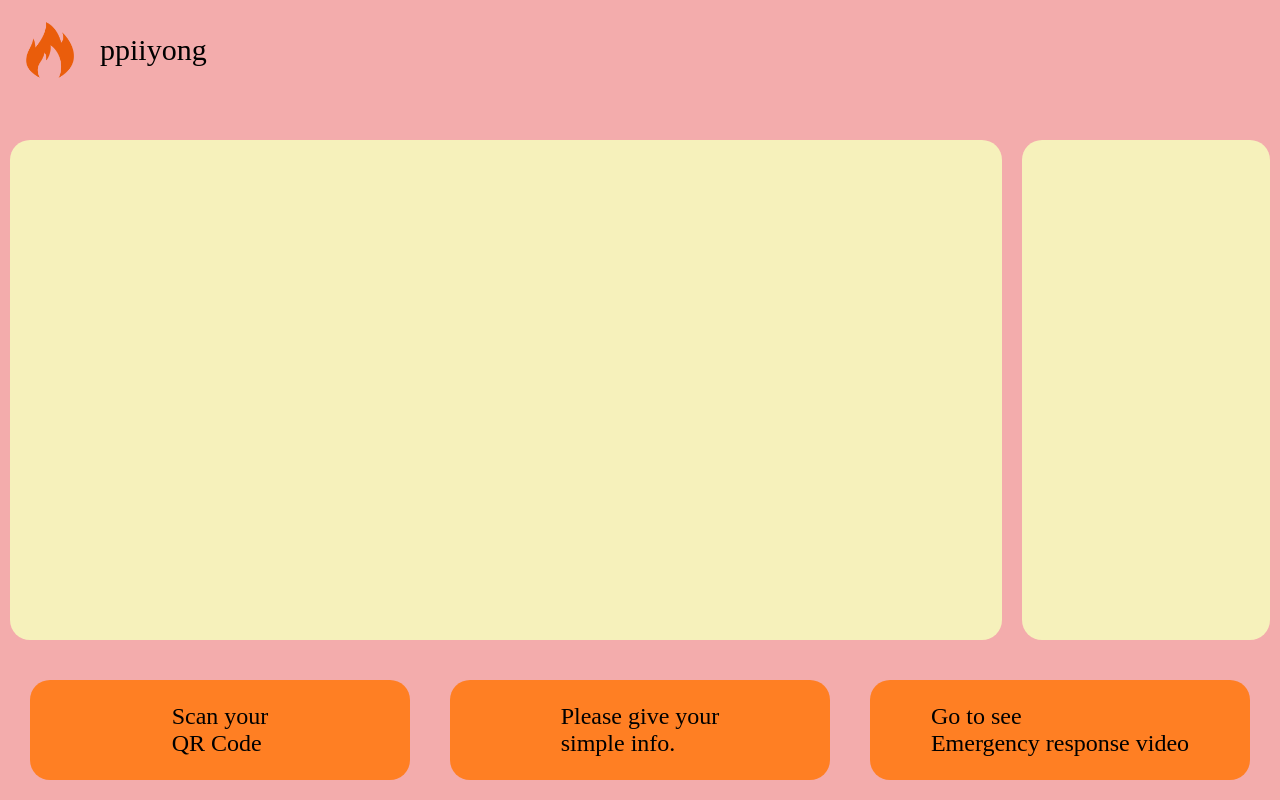
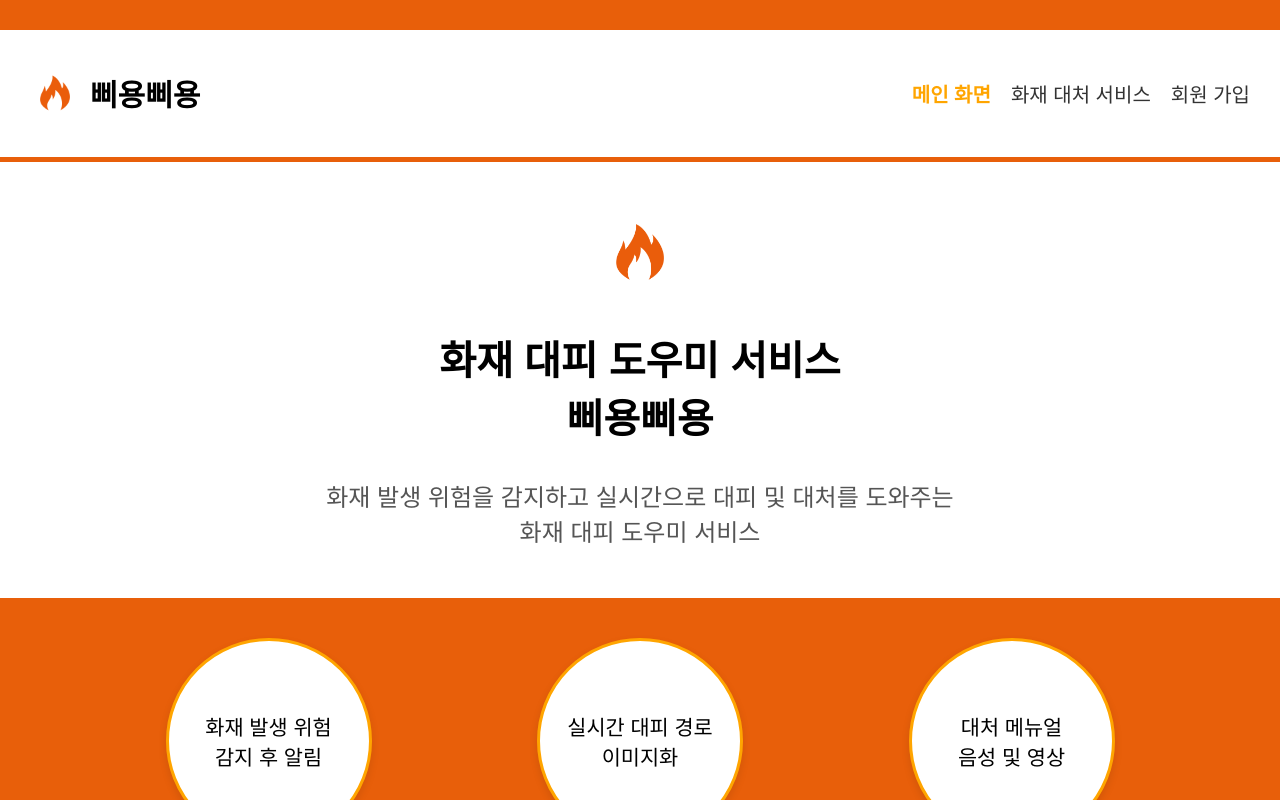
Before and after one commit to 2anizirong/makerton, a plain HTML site: page templates/html/index.html in a window 1280 px wide. Drawn offline with Linux system fonts and the light colour scheme; a web font is replaced by a local one.

Commit message:
화재 대처 서비스 제외 프론트 완

```diff
--- /dev/null
+++ b/static/css/fireserviceStyles.css
@@ -0,0 +1,185 @@
+@font-face {
+    font-family: 'mainFont';
+    src: url('/static/font/GamjaFlower-Regular.ttf') format('truetype');
+    font-weight: normal;
+    font-style: normal;
+}
+
+html, body {
+    height: 100%;
+    margin: 0;
+    padding: 0;
+    overflow: hidden;           /* 스크롤 방지 */
+}
+
+body {
+    font-family: 'mainFont', sans-serif;
+    background-color: #FFFFFF;
+    display: flex;
+    flex-direction: column;
+    height: 100vh;
+}
+
+header {
+    background-color: white;
+    padding: 10px;
+    border-top: 30px solid #E85F0A;
+    border-bottom: 5px solid #E85F0A;
+}
+
+.header-bar {
+    display: flex;
+    justify-content: space-between;
+    align-items: center;
+    padding: 10px 20px;
+}
+
+.logo-container {
+    display: flex;
+    align-items: center;
+}
+
+.logo {
+    width: 50px;
+    height: 50px;
+}
+
+.main-title a {
+    margin-left: 10px;
+    font-size: 30px;
+    color: black;
+    text-decoration: none !important;
+}
+
+.nav-menu {
+    display: flex;
+}
+
+.nav-item {
+    margin-left: 20px;
+    text-decoration: none;
+    font-size: 20px;
+    color: #333;
+    font-family: 'mainFont', sans-serif;
+}
+
+.nav-item.active {
+    color: #FFA500;
+    font-weight: bold;
+}
+
+.nav-item:hover {
+    color: #000;
+    font-weight: bold;
+}
+
+/* 회원 가입 섹션 */
+.signup-section {
+    margin: 20px auto;
+    padding: 50px;
+    width: 70%;
+    text-align: center;
+}
+
+.signup-section h2 {
+    font-size: 40px;
+    margin-bottom: 30px;
+}
+
+.signup-form {
+    background-color: #E85F0A;
+    padding: 80px;
+    border-radius: 10px;
+    display: flex;
+    flex-direction: column;
+    gap: 10px;
+    width: 70%;
+    margin: 5px auto;
+    position: relative;
+}
+
+.form-group {
+    display: flex;
+    justify-content: space-between;
+    align-items: center;
+    font-size: 20px;
+}
+
+.form-group input {
+    font-size: 15px;
+    padding: 15px;
+    border-radius: 10px;
+    border: 3px solid #ccc;
+    width: 80%;
+}
+
+button {
+    font-size: 20px;
+    width: 150px;
+    padding: 10px;
+    background-color: #D9D9D9;
+    color: black;
+    border: none;
+    border-radius: 5px;
+    cursor: pointer;
+    font-family: 'mainFont', sans-serif;
+    position: absolute;         /* 절대 위치로 설정 */
+    right: 80px;
+    bottom: 20px;
+}
+
+button:hover {
+    background-color: #EFE7A8;
+}
+
+/* 모바일 화면 스타일 */
+@media (max-width: 768px) {
+    .logo {
+        margin: 0;
+    }
+
+    .main-title {
+        font-size: 28px; /* Adjusted font size for mobile screens */
+    }
+
+    .nav-menu {
+        display: flex;
+        flex-direction: column;
+    }
+
+    .nav-item {
+        display: block;
+        text-align: center;
+    }
+
+    .sub-title {
+        font-size: 2rem;
+        margin: 5px;
+    }
+
+    .description {
+        font-size: 1.2rem; /* Increased mobile description size */
+        margin: 5px;
+    }
+
+    .signup-section {
+        width: 90%; /* Full width for smaller screens */
+        padding: 30px;
+    }
+
+    .signup-form {
+        width: 100%; /* Full width on smaller screens */
+        max-width: 100%; /* Remove max-width constraint */
+        padding: 40px;
+    }
+
+    .form-group input {
+        font-size: 20px;
+        padding: 12px;
+    }
+
+    button {
+        font-size: 22px;
+        padding: 15px 30px;
+    }
+}
--- /dev/null
+++ b/static/css/signupStyles.css
@@ -0,0 +1,185 @@
+@font-face {
+    font-family: 'mainFont';
+    src: url('/static/font/GamjaFlower-Regular.ttf') format('truetype');
+    font-weight: normal;
+    font-style: normal;
+}
+
+html, body {
+    height: 100%;
+    margin: 0;
+    padding: 0;
+    overflow: hidden;           /* 스크롤 방지 */
+}
+
+body {
+    font-family: 'mainFont', sans-serif;
+    background-color: #FFFFFF;
+    display: flex;
+    flex-direction: column;
+    height: 100vh;
+}
+
+header {
+    background-color: white;
+    padding: 10px;
+    border-top: 30px solid #E85F0A;
+    border-bottom: 5px solid #E85F0A;
+}
+
+.header-bar {
+    display: flex;
+    justify-content: space-between;
+    align-items: center;
+    padding: 10px 20px;
+}
+
+.logo-container {
+    display: flex;
+    align-items: center;
+}
+
+.logo {
+    width: 50px;
+    height: 50px;
+}
+
+.main-title a {
+    margin-left: 10px;
+    font-size: 30px;
+    color: black;
+    text-decoration: none !important;
+}
+
+.nav-menu {
+    display: flex;
+}
+
+.nav-item {
+    margin-left: 20px;
+    text-decoration: none;
+    font-size: 20px;
+    color: #333;
+    font-family: 'mainFont', sans-serif;
+}
+
+.nav-item.active {
+    color: #FFA500;
+    font-weight: bold;
+}
+
+.nav-item:hover {
+    color: #000;
+    font-weight: bold;
+}
+
+/* 회원 가입 섹션 */
+.signup-section {
+    margin: 20px auto;
+    padding: 50px;
+    width: 70%;
+    text-align: center;
+}
+
+.signup-section h2 {
+    font-size: 40px;
+    margin-bottom: 30px;
+}
+
+.signup-form {
+    background-color: #E85F0A;
+    padding: 80px;
+    border-radius: 10px;
+    display: flex;
+    flex-direction: column;
+    gap: 10px;
+    width: 70%;
+    margin: 5px auto;
+    position: relative;
+}
+
+.form-group {
+    display: flex;
+    justify-content: space-between;
+    align-items: center;
+    font-size: 20px;
+}
+
+.form-group input {
+    font-size: 15px;
+    padding: 15px;
+    border-radius: 10px;
+    border: 3px solid #ccc;
+    width: 80%;
+}
+
+button {
+    font-size: 20px;
+    width: 150px;
+    padding: 10px;
+    background-color: #D9D9D9;
+    color: black;
+    border: none;
+    border-radius: 5px;
+    cursor: pointer;
+    font-family: 'mainFont', sans-serif;
+    position: absolute;         /* 절대 위치로 설정 */
+    right: 80px;
+    bottom: 20px;
+}
+
+button:hover {
+    background-color: #EFE7A8;
+}
+
+/* 모바일 화면 스타일 */
+@media (max-width: 768px) {
+    .logo {
+        margin: 0;
+    }
+
+    .main-title {
+        font-size: 28px; /* Adjusted font size for mobile screens */
+    }
+
+    .nav-menu {
+        display: flex;
+        flex-direction: column;
+    }
+
+    .nav-item {
+        display: block;
+        text-align: center;
+    }
+
+    .sub-title {
+        font-size: 2rem;
+        margin: 5px;
+    }
+
+    .description {
+        font-size: 1.2rem; /* Increased mobile description size */
+        margin: 5px;
+    }
+
+    .signup-section {
+        width: 90%; /* Full width for smaller screens */
+        padding: 30px;
+    }
+
+    .signup-form {
+        width: 100%; /* Full width on smaller screens */
+        max-width: 100%; /* Remove max-width constraint */
+        padding: 40px;
+    }
+
+    .form-group input {
+        font-size: 20px;
+        padding: 12px;
+    }
+
+    button {
+        font-size: 22px;
+        padding: 15px 30px;
+    }
+}
--- a/static/css/styles.css
+++ b/static/css/styles.css
@@ -1,75 +1,227 @@
-body {
-    background-color: #F3ACAC;
+/* 메인용 폰트 */
+@font-face {
+    font-family: 'mainFont';
+    src: url('/static/font/GamjaFlower-Regular.ttf') format('truetype');
+    font-weight: normal;
+    font-style: normal;
+}
+
+html, body {
+    height: 100%;
     margin: 0;
     padding: 0;
-    font-size: 2rem;
+    overflow: hidden;           /* 스크롤 방지 */
 }
-.container {
+
+body {
+    font-family: 'mainFont', sans-serif;
+    background-color: #FFFFFF;
+    display: flex;
+    flex-direction: column;
+    height: 100vh;
+}
+
+header {
+    background-color: white;
+    padding: 10px;
+    border-top: 30px solid #E85F0A;
+    border-bottom: 5px solid #E85F0A;
+}
+
+.header-bar {
+    display: flex;
+    justify-content: space-between;
+    align-items: center;
+    padding: 10px 20px;
+}
+
+.logo-container {
     display: flex;
     align-items: center;
-    position: fixed;        /* 좌상단에 고정 */
-    top: 10px;
-    left: 10px;
 }
-.image {
+
+.logo {
+    width: 50px;
+    height: 50px;
+}
+
+.main-logo {                /* 내용 쪽에 위치한 로고 */
     width: 80px;
     height: 80px;
 }
-.text {
-    margin-left: 10px;      /* 로고랑 ppiiyoung 사이 간격 조절 */
+
+.main-title a {
+    margin-left: 10px;
     font-size: 30px;
+    color: black;
+    text-decoration: none !important;
 }
-.buttons {
+
+.nav-menu {
     display: flex;
-    flex-direction: row;
-    position: fixed;
-    /* 중앙 배열 */
-    left: 0;
-    right: 0;
-    bottom: 0;
-    justify-content: space-between;
-    padding: 0 10px;
-    box-sizing: border-box;
 }
-.QR, .userinfo, .videos {
-    width: 400px;
-    flex-direction: row;
-    height: 100px;
-    border-radius: 20px;
-    border: none;
-    background-color: #FF7F23;
+
+.nav-item {
+    margin-left: 20px;
+    text-decoration: none;
+    font-size: 20px;
+    color: #333;
+    font-family: 'mainFont', sans-serif;
+}
+
+.nav-item.active {
+    color: #FFA500;
+    font-weight: bold;
+}
+
+.nav-item:hover {
+    color: #000;
+    font-weight: bold;
+}
+
+/* 메인 섹션 */
+.main-section {
+    text-align: center;
+    margin: 50px auto;
+    flex: 1;
+}
+
+.sub-title {
+    font-size: 2.5rem;
     color: black;
+}
+
+.description {
+    margin-top: 20px;
     font-size: 1.5rem;
-    cursor: pointer;            /* 커서를 버튼으로 변경 */
+    color: #555;
+}
+
+/* 카드 정보 섹션 */
+.info-cards {
+    display: flex;
+    justify-content: space-evenly;
+    background-color: #E85F0A;
+    padding: 40px 0;
+    flex-shrink: 0;
+}
+
+/* 카드 순차적 페이드인과 함께 슬라이드 애니메이션 */
+@keyframes fadeInLeft {
+    from {
+        opacity: 0;
+        transform: translateX(-50px);        /* 왼쪽에서 슬라이드 인 */
+    }
+    to {
+        opacity: 1;
+        transform: translateX(0);            /* 제자리로 슬라이드 */
+    }
+}
+
+.card {
+    background-color: white;
+    border-radius: 50%;
+    width: 200px;
+    height: 200px;
     display: flex;
     align-items: center;
     justify-content: center;
-    margin: 20px;
+    font-size: 1.3rem;
+    text-align: center;
+    color: black;
+    box-shadow: 0 4px 8px rgba(0, 0, 0, 0.1);
+    border: 3px solid #FFA500;
+
+    opacity: 0;
+    animation: fadeInLeft 1s ease-in forwards;
 }
-.QR:hover, .userinfo:hover, .videos:hover {
-    background-color: #FA5050;           /* 버튼에 마우스를 올렸을 때 색상 변경 */
+
+/* 애니메이션 지연 시간 추가 */
+.card:nth-child(1) {
+    animation-delay: 0.5s;
 }
-.category {
-    display: flex;
-    flex-direction: row;
-    justify-content: space-between;
-    padding: 0 10px;
-    position: fixed;
-    left: 0;
-    right: 0;
-    bottom: 160px;
-    box-sizing: border-box;
+
+.card:nth-child(2) {
+    animation-delay: 1s;
 }
-.main, .side {
-    background-color: #F6F1BB;
-    border-radius: 20px;
-    height: 500px;
+
+.card:nth-child(3) {
+    animation-delay: 1.5s;
 }
-.main {
-    flex: 8;
-    margin-right: 10px;
+
+.card:hover {
+    background-color: #EFE7A8;
 }
-.side {
-    flex: 2;
-    margin-left: 10px;
+
+/* 모바일 화면 스타일 */
+@media (max-width: 768px) {
+    .logo {
+        margin: 0;
+    }
+
+    .main-title {
+        font-size: 20px;
+    }
+
+    .nav-menu {
+        display: flex;
+        flex-direction: column;             /* 목록 세로로 나열 --> 가로 출력하려니까 아다리가 안맞음.. */
+    }
+
+    .nav-item {
+        display: block;
+        text-align: center;
+    }
+
+    .sub-title {
+        font-size: 2rem;
+        margin: 5px;
+    }
+
+    .description {
+        font-size: 1rem;
+        margin: 5px;
+    }
+
+    .info-cards {
+        flex-direction: row;
+        padding: 50px 10px;
+        margin: 20px auto;
+    }
+
+    .card {
+        width: 150px;
+        height: 150px;
+        font-size: 0.8rem;
+        margin: 5px;
+    }
 }
+
+/* 기본 페이드인 애니메이션 */
+@keyframes fadeIn {
+    from {
+        opacity: 0;
+    }
+    to {
+        opacity: 1;
+    }
+}
+
+
+.main-logo, .sub-title, .description {
+    opacity: 0;
+    animation: fadeIn 2s ease-in forwards;
+}
+
+
+.main-logo {
+    animation-delay: 0.5s;
+}
+
+.sub-title {
+    animation-delay: 1s;
+}
+
+.description {
+    animation-delay: 1.5s;
+}
--- a/templates/html/index.html
+++ b/templates/html/index.html
@@ -1,41 +1,42 @@
 <!DOCTYPE html>
-<html lang="en">
+<html lang="ko">
 <head>
     <meta charset="UTF-8">
     <meta http-equiv="X-UA-Compatible" content="IE=edge">
     <meta name="viewport" content="width=device-width, initial-scale=1.0">
-    <title>Ppiiyong Page</title>
+    <title>삐용삐용</title>
     <link rel="stylesheet" href="/static/css/styles.css">
 </head>
 <body>
-    <!-- 좌상단 로고 관련 -->
-    <div class="container">
-        <img src="/static/images/logo.png" class="image" alt="Logo">
-        <div class="text">ppiiyong</div>
-    </div>
+    <!-- 헤더 -->
+    <header>
+        <div class="header-bar">
+            <div class="logo-container">
+                <img src="/static/images/logo.png" class="logo" alt="Logo">
+                <h1 class="main-title"><a href="/">삐용삐용</a></h1>
+            </div>
+            <nav class="nav-menu">
+                <a href="/" class="nav-item active">메인 화면</a>
+                <a href="fireservice" class="nav-item">화재 대처 서비스</a>
+                <a href="/signup" class="nav-item">회원 가입</a>
+            </nav>
+        </div>
+    </header>
 
-    <!-- 네모난 카테고리들 관련 -->
-    <div class="category">
-        <div class="main"></div>
-        <div class="side"></div>
-    </div>
-
-    <!-- 버튼 컨테이너 -->
-    <div class="buttons">
-        <!-- QR 코드 버튼 -->
-        <div class="QR">
-            Scan your<br>QR Code
+    <!-- 메인 -->
+    <main>
+        <div class="main-section">
+            <img src="/static/images/logo.png" class="main-logo" alt="Logo"><h2 class="sub-title">화재 대피 도우미 서비스<br>삐용삐용</h2>
+            <p class="description">화재 발생 위험을 감지하고 실시간으로 대피 및 대처를 도와주는<br>화재 대피 도우미 서비스</p>
         </div>
 
-        <!-- 사용자 정보 버튼 -->
-        <div class="userinfo">
-            Please give your<br>simple info.
+        <!-- 원형 정보 카드 -->
+        <div class="info-cards">
+            <div class="card">화재 발생 위험<br>감지 후 알림</div>
+            <div class="card">실시간 대피 경로<br>이미지화</div>
+            <div class="card">대처 메뉴얼<br>음성 및 영상</div>
         </div>
+    </main>
 
-        <!-- 응급 대처 방법 영상 버튼 -->
-        <div class="videos">
-            Go to see<br>Emergency response video
-        </div>
-    </div>
 </body>
 </html>
```
Also changed, not shown: templates/html/fireservice.html (added, +26 -0 lines), templates/html/signup.html (added, +42 -0 lines), 2 other files.
